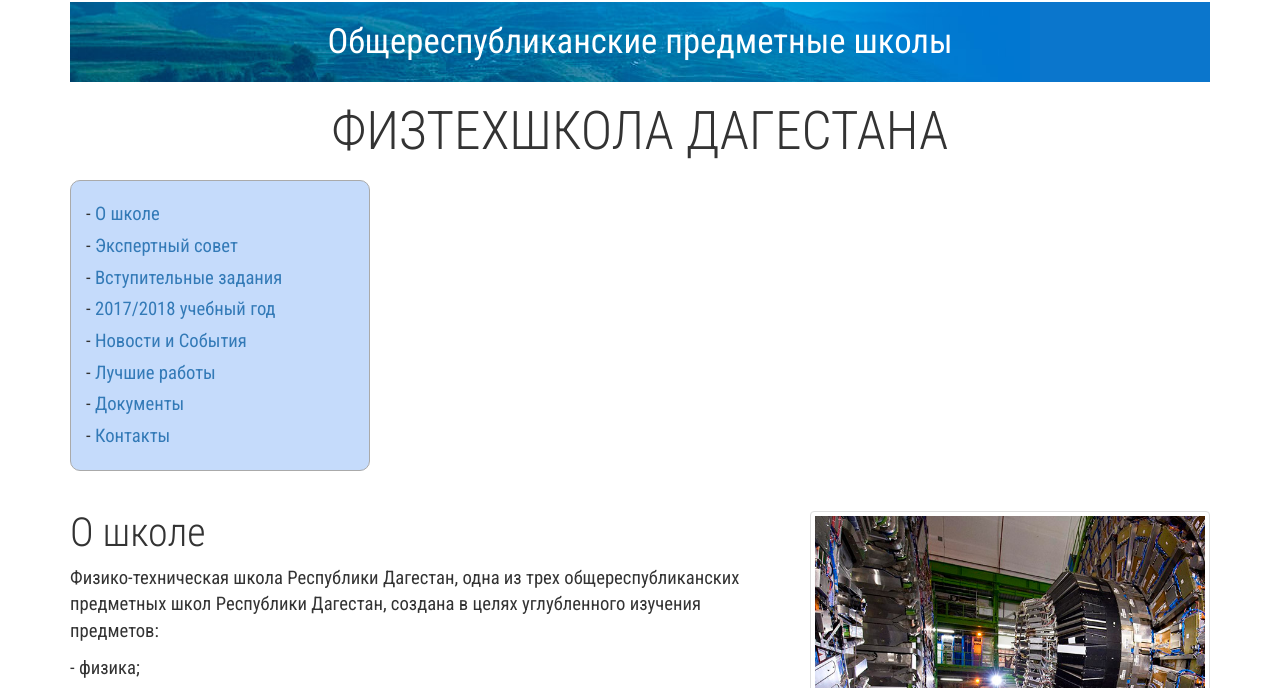
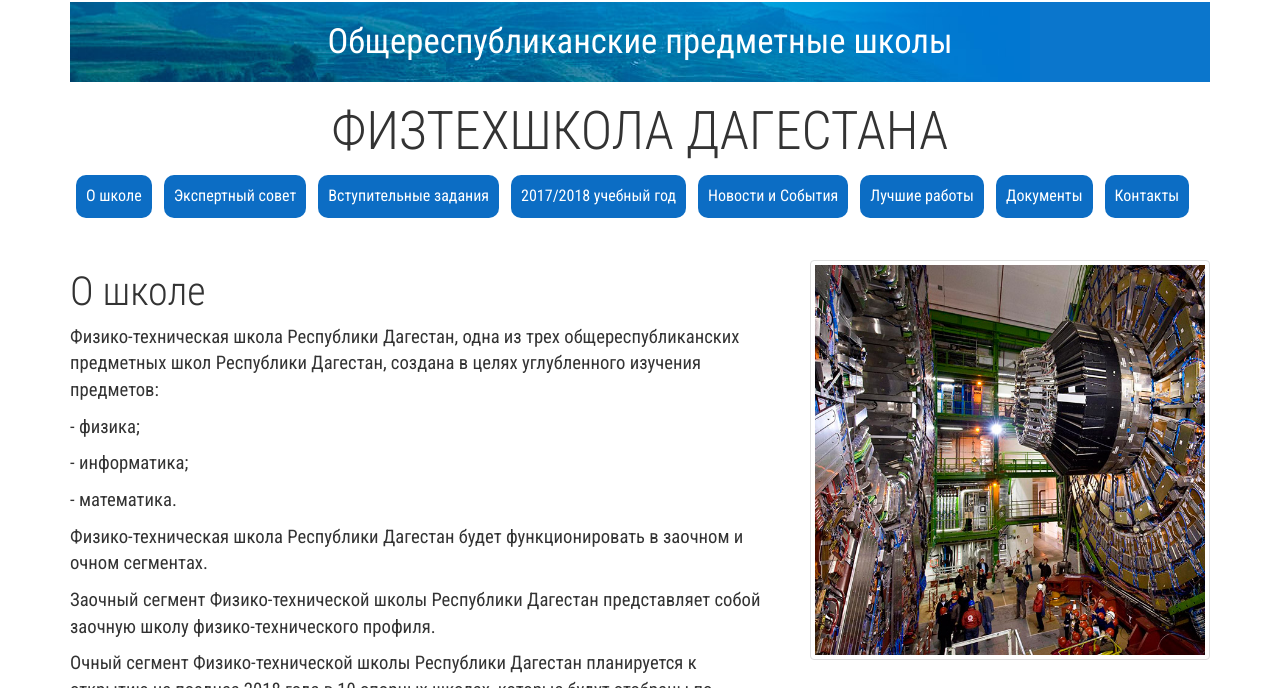
Before and after one commit to jambik/dag-edu05, a website: page fizteh.html in a window 1280 px wide. Shown: the part 105-793 px from the top of the page. Drawn offline with nearby package versions, Linux system fonts and the light colour scheme.

Commit message:
- изменения

```diff
--- a/css/global.css
+++ b/css/global.css
@@ -30,8 +30,9 @@ h4 { font-size: 18pt; font-weight: 300; }
 .course a { overflow: hidden; display: block; }
 .more-links a { display: block; font-size: 18pt; position: relative; margin-top: -56px; padding: 10px 0; background: rgba(100, 100, 100, 0.8); color: #fff; text-decoration: none; }
 
-ul.menu { padding: 15px; margin: 20px 0 40px 0; list-style: none; background: #c5dbfb; border:1px solid #aaa; border-radius: 10px; max-width: 300px; }
-ul.menu li { margin: 5px 0; }
+ul.menu { list-style: none; padding: 0; }
+ul.menu li { float: left; }
+ul.menu li a { display: inline-block; font-size: 12pt; padding: 10px; margin: 5px 6px; background: #0c6dc4; color: #fff; border-radius: 10px; }
 
 /* -------------------- Responsive classes ------------------- */
 
--- a/fizteh.html
+++ b/fizteh.html
@@ -42,15 +42,17 @@
 
             <h1 class="text-center">ФИЗТЕХШКОЛА ДАГЕСТАНА</h1>
             <ul class="menu">
-                <li>- <a href="#about">О школе</a></li>
-                <li>- <a href="#expert">Экспертный совет</a></li>
-                <li>- <a href="#tasks">Вступительные задания</a></li>
-                <li>- <a href="#year">2017/2018 учебный год</a></li>
-                <li>- <a href="#news">Новости и События</a></li>
-                <li>- <a href="#best">Лучшие работы</a></li>
-                <li>- <a href="#docs">Документы</a></li>
-                <li>- <a href="#contacts">Контакты</a></li>
+                <li><a href="#about">О школе</a></li>
+                <li><a href="#expert">Экспертный совет</a></li>
+                <li><a href="#tasks">Вступительные задания</a></li>
+                <li><a href="#year">2017/2018 учебный год</a></li>
+                <li><a href="#news">Новости и События</a></li>
+                <li><a href="#best">Лучшие работы</a></li>
+                <li><a href="#docs">Документы</a></li>
+                <li><a href="#contacts">Контакты</a></li>
             </ul>
+            <div class="clearfix"></div>
+            <p>&nbsp;</p>
             <div class="pull-right">
                 <img src="img/fizteh.jpg" class="img-thumbnail" style="width: 400px; margin: 0 0 40px 40px;">
             </div>
```
Also changed, not shown: etno.html (+10 -8 lines), filologia.html (+10 -8 lines), index.html (+53 -3 lines), index_down.html (added, +35 -0 lines), index_old.html (deleted, +0 -85 lines).
